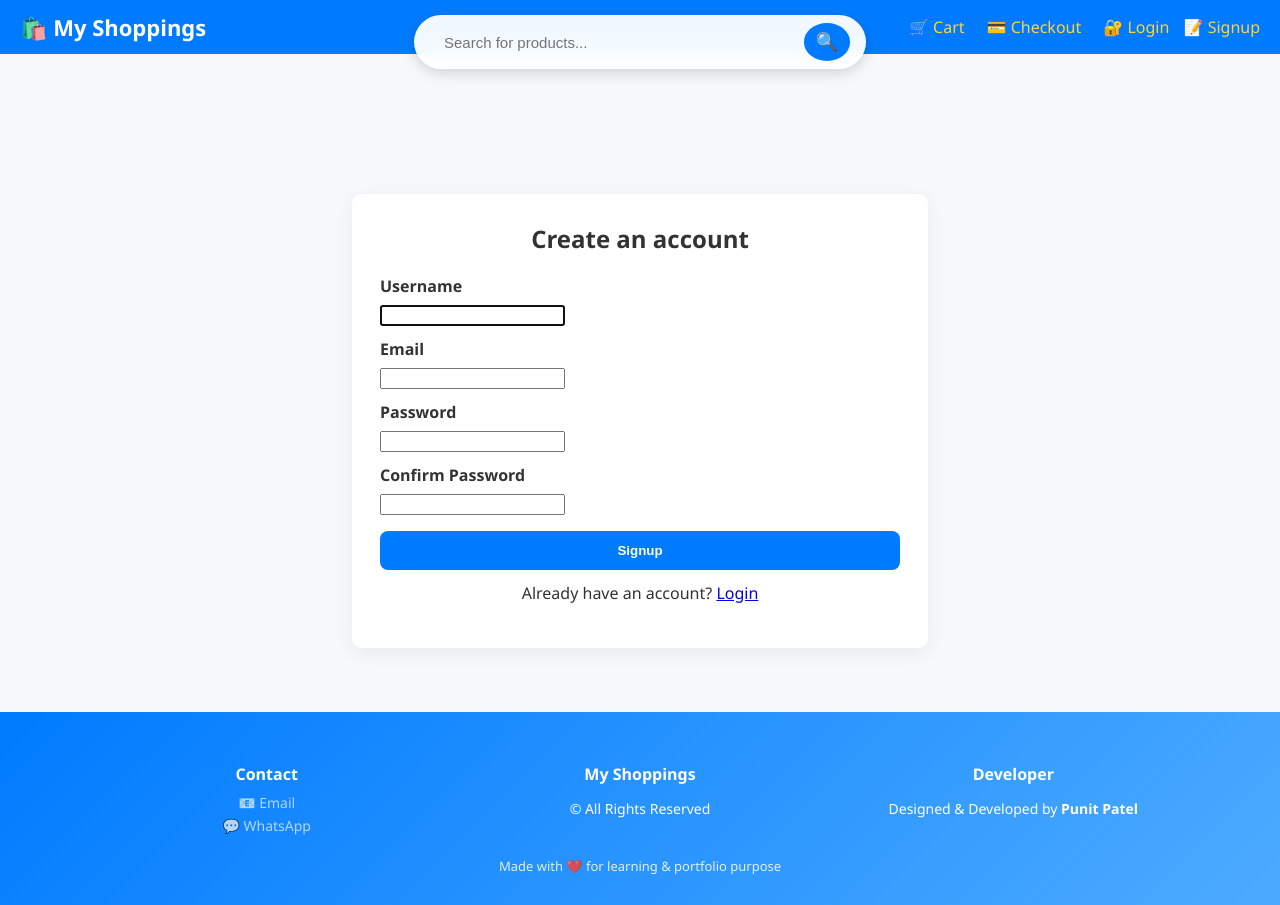
After one commit to punit7-os/portf-website, a Django app: page /shop/signup/ in a window 1280 px wide. The commit adds this page. Run offline with Django 5.2, Linux system fonts and the light colour scheme.

Commit message:
login logout working

```diff
--- /dev/null
+++ b/django-portfolio/shop/forms.py
@@ -0,0 +1,20 @@
+from django import forms
+from django.contrib.auth.forms import UserCreationForm
+from django.contrib.auth.models import User
+from django.core.exceptions import ValidationError
+
+class CustomUserCreationForm(UserCreationForm):
+    email = forms.EmailField(required=True, help_text="Required. Enter a valid email address.")
+
+    class Meta:
+        model = User
+        fields = ("username", "email", "password1", "password2")
+
+    def clean_email(self):
+        email = self.cleaned_data.get("email")
+        if not email:
+            raise ValidationError("Please enter an email address.")
+        # Check if a user with this email already exists (case-insensitive)
+        if User.objects.filter(email__iexact=email).exists():
+            raise ValidationError("An account with this email already exists.")
+        return email
--- /dev/null
+++ b/django-portfolio/shop/templates/registration/signup.html
@@ -0,0 +1,55 @@
+{% extends "shop/base.html" %}
+{% block title %}Signup - My Shoppings{% endblock %}
+
+{% block content %}
+<div style="max-width:520px;margin:40px auto;padding:28px;background:#fff;border-radius:10px;box-shadow:0 6px 20px rgba(0,0,0,0.06);">
+  <h2 style="margin-top:0;text-align:center;">Create an account</h2>
+
+  {# show non-field errors (like password mismatch or other form-level errors) #}
+  {% if form.non_field_errors %}
+    <div style="background:#fdecea;color:#b00020;padding:10px;border-radius:6px;margin-bottom:12px;">
+      {{ form.non_field_errors }}
+    </div>
+  {% endif %}
+
+  <form method="post" novalidate>
+    {% csrf_token %}
+
+    <div style="margin-bottom:12px;">
+      <label style="display:block;font-weight:600;margin-bottom:6px;">Username</label>
+      {{ form.username }}
+      {% if form.username.errors %}
+        <div style="color:#b00020;margin-top:6px;">{{ form.username.errors|join:", " }}</div>
+      {% endif %}
+    </div>
+
+    <div style="margin-bottom:12px;">
+      <label style="display:block;font-weight:600;margin-bottom:6px;">Email</label>
+      {{ form.email }}
+      {% if form.email.errors %}
+        <div style="color:#b00020;margin-top:6px;">{{ form.email.errors|join:", " }}</div>
+      {% endif %}
+    </div>
+
+    <div style="margin-bottom:12px;">
+      <label style="display:block;font-weight:600;margin-bottom:6px;">Password</label>
+      {{ form.password1 }}
+      {% if form.password1.errors %}
+        <div style="color:#b00020;margin-top:6px;">{{ form.password1.errors|join:", " }}</div>
+      {% endif %}
+    </div>
+
+    <div style="margin-bottom:16px;">
+      <label style="display:block;font-weight:600;margin-bottom:6px;">Confirm Password</label>
+      {{ form.password2 }}
+      {% if form.password2.errors %}
+        <div style="color:#b00020;margin-top:6px;">{{ form.password2.errors|join:", " }}</div>
+      {% endif %}
+    </div>
+
+    <button type="submit" style="width:100%;padding:12px;border-radius:8px;border:none;background:#007BFF;color:white;font-weight:600;">Signup</button>
+  </form>
+
+  <p style="text-align:center;margin-top:12px;">Already have an account? <a href="{% url 'shop:login' %}">Login</a></p>
+</div>
+{% endblock %}
--- a/django-portfolio/shop/templates/shop/base.html
+++ b/django-portfolio/shop/templates/shop/base.html
@@ -7,6 +7,7 @@
   <title>{% block title %}My Shoppings{% endblock %}</title>
 
   <style>
+    /* (keep the same CSS you already had) */
     body {
       font-family: 'Segoe UI', Tahoma, Arial, sans-serif;
       margin: 0;
@@ -18,7 +19,6 @@
       min-height: 100vh;
     }
 
-    /* ===== HEADER ===== */
     header {
       background: #007BFF;
       color: #fff;
@@ -47,7 +47,44 @@
       text-decoration: underline;
     }
 
-    /* ===== FLOATING SEARCH BAR ===== */
+    /* small account dropdown */
+    .account {
+      position: relative;
+      display: inline-block;
+    }
+    .account .account-btn {
+      background: transparent;
+      border: none;
+      color: #ffd43b;
+      font-weight: 600;
+      cursor: pointer;
+      font-size: 15px;
+    }
+    .account .account-menu {
+      display: none;
+      position: absolute;
+      right: 0;
+      top: 36px;
+      background: #fff;
+      color: #222;
+      border-radius: 8px;
+      box-shadow: 0 6px 18px rgba(0,0,0,0.12);
+      min-width: 160px;
+      overflow: hidden;
+      z-index: 2000;
+    }
+    .account .account-menu a {
+      display: block;
+      padding: 10px 12px;
+      color: #222;
+      text-decoration: none;
+      font-size: 14px;
+    }
+    .account .account-menu a:hover {
+      background: #f1f5fb;
+    }
+
+    /* rest of your css kept as-is... */
     .floating-search {
       position: fixed;
       top: 15px;
@@ -91,7 +128,6 @@
       background: #0056b3;
     }
 
-    /* ===== MAIN CONTENT ===== */
     main {
       flex: 1;
       max-width: 1200px;
@@ -100,7 +136,6 @@
       width: 100%;
     }
 
-    /* ===== PRODUCT GRID ===== */
     .grid {
       display: grid;
       grid-template-columns: repeat(auto-fit, minmax(250px, 1fr));
@@ -149,7 +184,6 @@
       color: #007BFF;
     }
 
-    /* ===== UNIFORM BUTTONS SIDE BY SIDE ===== */
     .cart-btn {
       display: flex;
       justify-content: center;
@@ -177,7 +211,6 @@
       height: 45px;
     }
 
-    /* Add to Cart Button */
     .add {
       background: linear-gradient(135deg, #007BFF, #00C6FF);
       box-shadow: 0 4px 10px rgba(0, 123, 255, 0.3);
@@ -193,7 +226,6 @@
       box-shadow: 0 4px 10px rgba(40, 167, 69, 0.3);
     }
 
-    /* Buy Now Button */
     .buy {
       background: linear-gradient(135deg, #ff7e5f, #feb47b);
       box-shadow: 0 4px 10px rgba(255, 126, 95, 0.3);
@@ -204,7 +236,6 @@
       background: linear-gradient(135deg, #ff5f50, #fdaf6b);
     }
 
-    /* ===== FOOTER ===== */
     footer {
       background: linear-gradient(135deg, #007BFF, #4dabff);
       color: #fff;
@@ -255,7 +286,6 @@
       opacity: 0.85;
     }
 
-    /* Responsive Footer */
     @media (max-width: 480px) {
       .footer-container {
         flex-direction: column;
@@ -263,8 +293,6 @@
       }
     }
 
-
-    /* ===== RESPONSIVE ===== */
     @media (max-width: 480px) {
       .grid {
         grid-template-columns: repeat(2, 1fr);
@@ -295,9 +323,25 @@
 
   <header>
     <h1>🛍️ My Shoppings</h1>
-    <div>
+    <div style="display:flex; align-items:center; gap:12px;">
       <a href="{% url 'shop:cart_detail' %}">🛒 Cart</a>
       <a href="{% url 'shop:checkout' %}">💳 Checkout</a>
+
+      <!-- Account links -->
+      <div class="account">
+        {% if request.user.is_authenticated %}
+          <button class="account-btn" id="accountBtn">{{ request.user.get_username }} ▾</button>
+          <div class="account-menu" id="accountMenu" aria-hidden="true">
+            <a href="{% url 'shop:product_list' %}">My Orders</a>
+            <!-- you can change My Orders to a real url later -->
+            <a href="{% url 'shop:profile' %}">Profile</a>
+            <a href="{% url 'shop:logout' %}">Logout</a>
+          </div>
+        {% else %}
+          <a href="{% url 'shop:login' %}">🔐 Login</a>
+          <a href="{% url 'shop:signup' %}">📝 Signup</a>
+        {% endif %}
+      </div>
     </div>
   </header>
 
@@ -335,9 +379,12 @@
       <div class="footer-column">
         <h4>Contact</h4>
         <a
-          href="mailto:punitp0170@gmail.com?subject=Inquiry%20from%20E-commerce%20Website&body=Hey,%20I%20saw%20your%20E-commerce%20portfolio%20website.%20Can%20we%20discuss%20more%20about%20it%3F">
+          href="https://mail.google.com/mail/?view=cm&fs=1&to=punitp0170@gmail.com&su=Inquiry%20from%20E-commerce%20Website&body=Hey%2C%20I%20saw%20your%20E-commerce%20portfolio%20website.%20Can%20we%20discuss%20more%20about%20it%3F"
+          target="_blank"
+        >
           📧 Email
         </a>
+
         <a href="https://wa.me/917048856947?text=Hey,%20I%20saw%20your%20E-commerce%20portfolio%20website.%20Can%20we%20discuss%20more%20about%20it%3F"
           target="_blank">
           💬 WhatsApp
@@ -362,7 +409,6 @@
       Made with ❤️ for learning & portfolio purpose
     </div>
   </footer>
-
 
   <script>
     // Animate cards on scroll
@@ -389,6 +435,21 @@
         }, 2000);
       }
     });
+
+    // small account dropdown toggle
+    const accountBtn = document.getElementById('accountBtn');
+    const accountMenu = document.getElementById('accountMenu');
+    if (accountBtn) {
+      accountBtn.addEventListener('click', (e) => {
+        const open = accountMenu.style.display === 'block';
+        accountMenu.style.display = open ? 'none' : 'block';
+      });
+      document.addEventListener('click', (e) => {
+        if (!accountBtn.contains(e.target) && !accountMenu.contains(e.target)) {
+          accountMenu.style.display = 'none';
+        }
+      });
+    }
   </script>
 </body>
 
--- a/django-portfolio/shop/urls.py
+++ b/django-portfolio/shop/urls.py
@@ -1,5 +1,6 @@
 from django.urls import path
 from . import views
+from django.contrib.auth import views as auth_views
 
 app_name = 'shop'
 
@@ -21,6 +22,16 @@ urlpatterns = [
     # Buy Now
     path('buy-now/<int:product_id>/', views.buy_now, name='buy_now'),
 
+    # Authentication
+    path('signup/', views.signup, name='signup'),
+    path('login/', auth_views.LoginView.as_view(template_name='registration/login.html'), name='login'),
+    path('logout/', views.logout_view, name='logout'),
+
+
+
+    # Profile placeholder (you can implement later)
+    path('profile/', views.product_list, name='profile'),
+
     # Product Detail (keep last)
     path('<slug:slug>/', views.product_detail, name='product_detail'),
 ]
--- a/django-portfolio/shop/views.py
+++ b/django-portfolio/shop/views.py
@@ -4,6 +4,11 @@ from django.urls import reverse
 from django.http import JsonResponse
 from .models import Category, Product, Order
 from .cart import Cart
+
+# Auth imports
+from django.contrib.auth import login, authenticate, logout
+from django.contrib.auth.decorators import login_required
+from .forms import CustomUserCreationForm
 
 CART_KEY = "cart"
 
@@ -57,7 +62,6 @@ def product_detail(request, slug):
         'related_products': related_products,
         'all_products': all_products,
     })
-
 
 
 # ➕ ADD TO CART
@@ -170,3 +174,34 @@ def buy_now(request, product_id):
     """
     product = get_object_or_404(Product, id=product_id, is_active=True)
     return redirect(f"{reverse('shop:checkout')}?buy={product.id}")
+
+
+# --- AUTH: Signup with email validation ---
+def signup(request):
+    """
+    Signup using CustomUserCreationForm which includes an email field and validates uniqueness.
+    On successful signup the user is authenticated and logged in.
+    """
+    if request.method == 'POST':
+        form = CustomUserCreationForm(request.POST)
+        if form.is_valid():
+            # Save user but ensure we attach the email to the user instance
+            user = form.save(commit=False)
+            user.email = form.cleaned_data.get('email')
+            user.save()
+            # authenticate & login
+            username = form.cleaned_data.get('username')
+            raw_password = form.cleaned_data.get('password1')
+            user = authenticate(username=username, password=raw_password)
+            if user:
+                login(request, user)
+                return redirect('shop:product_list')
+    else:
+        form = CustomUserCreationForm()
+    return render(request, 'registration/signup.html', {'form': form})
+
+
+def logout_view(request):
+    # logs out and redirects
+    logout(request)
+    return redirect('shop:product_list')
```
Also changed, not shown: django-portfolio/portfolio_site/settings.py (+13 -0 lines), django-portfolio/shop/templates/registration/login.html (added, +27 -0 lines), django-portfolio/db.sqlite3.
